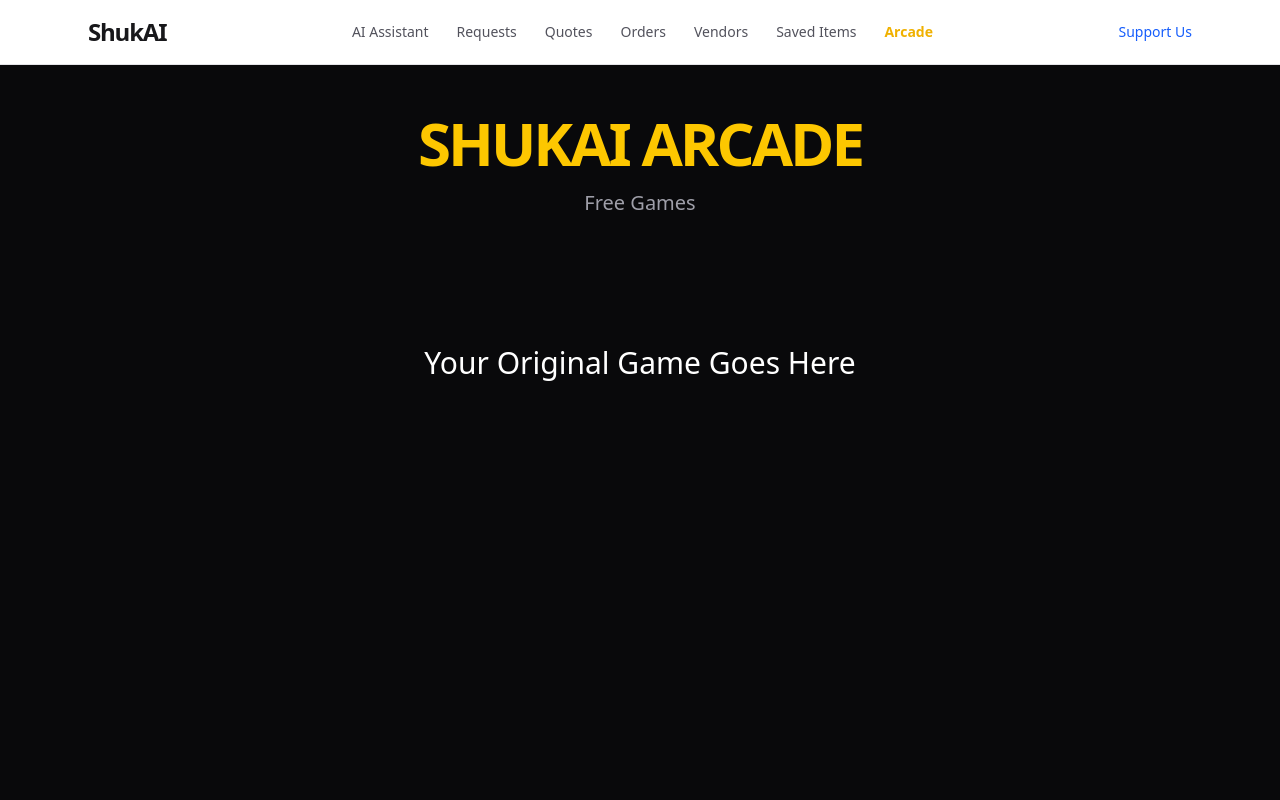
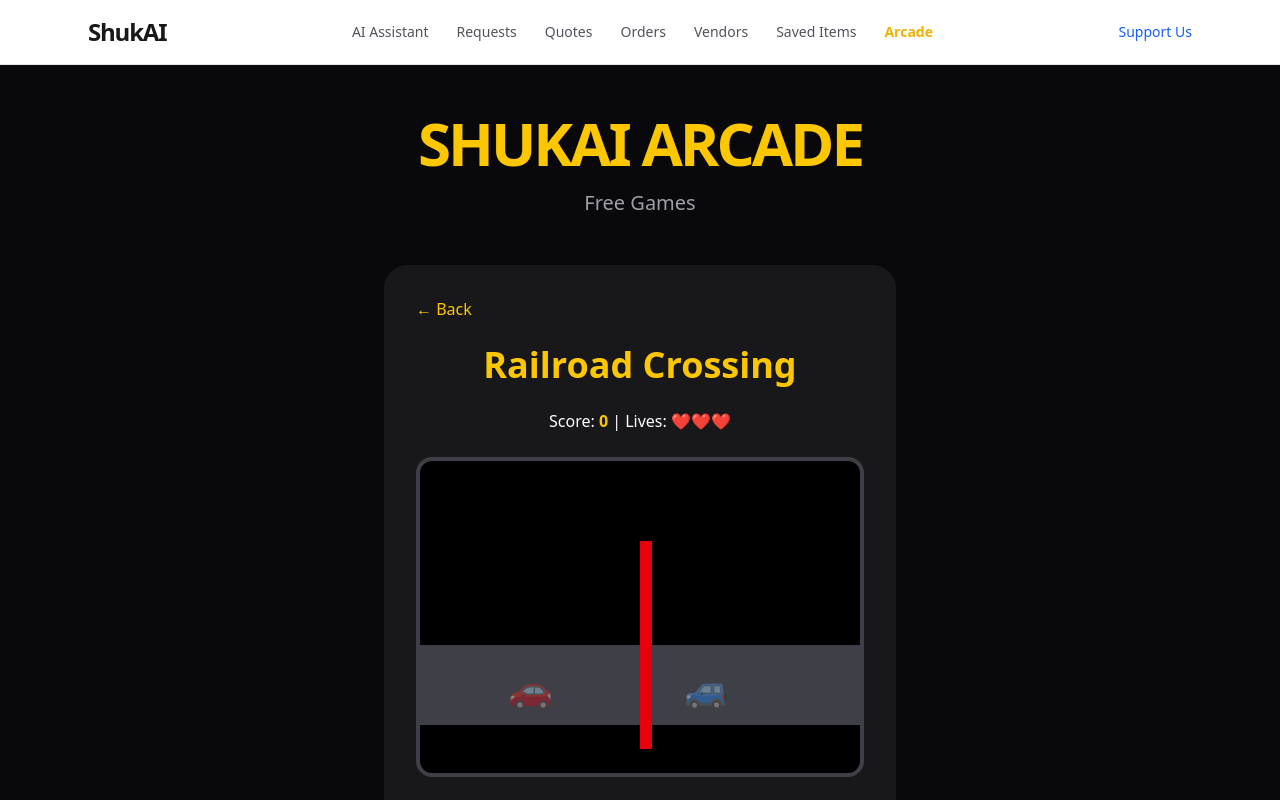
Before and after one commit to Gr33nstonecorp/shuka, a Next.js app: page /arcade in a window 1280 px wide. Both pictures are taken after a click on the element 408 px from the left and 418 px from the top of the page. Shown: the top 800 px of the page. Built offline with nearby package versions, Linux system fonts and the light colour scheme.

Commit message:
Refactor ArcadePage and improve game logic

```diff
--- a/app/arcade/page.tsx
+++ b/app/arcade/page.tsx
@@ -3,7 +3,7 @@
 import { useState, useEffect } from "react";
 
 export default function ArcadePage() {
-  const [currentGame, setCurrentGame] = useState<"menu" | "old" | "railroad" | "duckling">("menu");
+  const [currentGame, setCurrentGame] = useState<"menu" | "railroad" | "duckling">("menu");
 
   return (
     <div className="min-h-screen bg-zinc-950 text-white py-12 px-4">
@@ -15,34 +15,22 @@ export default function ArcadePage() {
 
         {currentGame === "menu" && (
           <div className="grid md:grid-cols-2 gap-8">
-            {/* Your Original Game */}
-            <div onClick={() => setCurrentGame("old")} className="bg-zinc-900 hover:bg-zinc-800 border border-yellow-400/30 rounded-3xl p-10 cursor-pointer transition group">
-              <div className="text-5xl mb-6">🎮</div>
-              <h2 className="text-3xl font-bold mb-3">Your Original Game</h2>
-              <p className="text-zinc-400">Continue playing your existing game</p>
+            <div onClick={() => setCurrentGame("railroad")} className="bg-zinc-900 hover:bg-zinc-800 border border-yellow-400/30 rounded-3xl p-10 cursor-pointer transition group">
+              <div className="text-5xl mb-6">🚦🚂</div>
+              <h2 className="text-3xl font-bold mb-3">Railroad Crossing</h2>
+              <p className="text-zinc-400">Lower the gate before the train arrives!</p>
               <div className="mt-8 text-yellow-400 font-medium group-hover:underline">Play Now →</div>
             </div>
 
-            {/* Railroad Crossing - Revamped */}
-            <div onClick={() => setCurrentGame("railroad")} className="bg-zinc-900 hover:bg-zinc-800 border border-yellow-400/30 rounded-3xl p-10 cursor-pointer transition group">
-              <div className="text-5xl mb-6">🚦🚂</div>
-              <h2 className="text-3xl font-bold mb-3">Railroad Crossing</h2>
-              <p className="text-zinc-400">Lower the gate before the train arrives! (Improved)</p>
-              <div className="mt-8 text-yellow-400 font-medium group-hover:underline">Play Now →</div>
-            </div>
-
-            {/* Duckling Follow Game */}
             <div onClick={() => setCurrentGame("duckling")} className="bg-zinc-900 hover:bg-zinc-800 border border-yellow-400/30 rounded-3xl p-10 cursor-pointer transition group">
-              <div className="text-5xl mb-6">🦆</div>
+              <div className="text-5xl mb-6">🦆🐥</div>
               <h2 className="text-3xl font-bold mb-3">Duckling Follow</h2>
-              <p className="text-zinc-400">Follow Mama Duck! Tap to flap and stay close</p>
+              <p className="text-zinc-400">Jump over obstacles to follow Mama Duck</p>
               <div className="mt-8 text-yellow-400 font-medium group-hover:underline">Play Now →</div>
             </div>
           </div>
         )}
 
-        {/* Game Screens */}
-        {currentGame === "old" && <div className="text-center py-20 text-3xl">Your Original Game Goes Here</div>}
         {currentGame === "railroad" && <RailroadCrossing onBack={() => setCurrentGame("menu")} />}
         {currentGame === "duckling" && <DucklingFollow onBack={() => setCurrentGame("menu")} />}
       </div>
@@ -50,10 +38,11 @@ export default function ArcadePage() {
   );
 }
 
-/* ==================== RAILROAD CROSSING (Improved) ==================== */
+/* ==================== RAILROAD CROSSING ==================== */
 function RailroadCrossing({ onBack }: { onBack: () => void }) {
   const [gateDown, setGateDown] = useState(false);
   const [trainComing, setTrainComing] = useState(false);
+  const [carsPassed, setCarsPassed] = useState(0);
   const [score, setScore] = useState(0);
   const [lives, setLives] = useState(3);
   const [message, setMessage] = useState("");
@@ -63,14 +52,14 @@ function RailroadCrossing({ onBack }: { onBack: () => void }) {
     if (gameOver || lives <= 0) return;
 
     const interval = setInterval(() => {
-      if (Math.random() < 0.5) {
+      if (Math.random() < 0.6) {
         setTrainComing(true);
-        setMessage("🚨 TRAIN COMING! LOWER THE GATE!");
+        setMessage("🚨 TRAIN COMING! LOWER GATE!");
 
         setTimeout(() => {
           if (gateDown) {
-            setScore(s => s + 150);
-            setMessage("✅ Perfect! Safe crossing.");
+            setScore(s => s + 200);
+            setMessage("✅ Safe crossing!");
           } else {
             setLives(l => l - 1);
             setMessage("💥 CRASH! Cars hit by train.");
@@ -80,8 +69,11 @@ function RailroadCrossing({ onBack }: { onBack: () => void }) {
 
           if (lives - 1 <= 0) setGameOver(true);
         }, 2200);
+      } else {
+        setCarsPassed(c => c + 1);
+        setScore(s => s + 10);
       }
-    }, 2800);
+    }, 2500);
 
     return () => clearInterval(interval);
   }, [gateDown, lives, gameOver]);
@@ -91,6 +83,7 @@ function RailroadCrossing({ onBack }: { onBack: () => void }) {
   const reset = () => {
     setGateDown(false);
     setTrainComing(false);
+    setCarsPassed(0);
     setScore(0);
     setLives(3);
     setMessage("");
@@ -109,29 +102,34 @@ function RailroadCrossing({ onBack }: { onBack: () => void }) {
   }
 
   return (
-    <div className="bg-zinc-900 rounded-3xl p-10 max-w-lg mx-auto">
+    <div className="bg-zinc-900 rounded-3xl p-8 max-w-lg mx-auto">
       <button onClick={onBack} className="mb-6 text-yellow-400 hover:underline">← Back</button>
-      <h2 className="text-4xl font-black text-yellow-400 text-center mb-8">Railroad Crossing</h2>
+      <h2 className="text-4xl font-black text-yellow-400 text-center mb-6">Railroad Crossing</h2>
 
-      <div className="text-center mb-8">
-        <p className="text-3xl">Score: <span className="text-yellow-400">{score}</span></p>
-        <p className="text-2xl mt-2">Lives: {"❤️".repeat(lives)}</p>
+      <div className="text-center mb-6">
+        <p>Score: <span className="text-yellow-400 font-bold">{score}</span> | Lives: {"❤️".repeat(lives)}</p>
       </div>
 
-      <div className="bg-black h-72 rounded-2xl relative flex items-center justify-center border-4 border-zinc-700 mb-10 overflow-hidden">
-        <div className={`text-8xl transition-transform duration-500 ${gateDown ? 'rotate-[-45deg]' : ''}`}>
-          {gateDown ? "🚧" : "🛤️"}
-        </div>
-        {trainComing && <div className="absolute text-8xl animate-bounce">🚂</div>}
+      {/* Visual Crossing */}
+      <div className="bg-black h-80 rounded-2xl relative overflow-hidden border-4 border-zinc-700 mb-8">
+        {/* Road */}
+        <div className="absolute bottom-12 w-full h-20 bg-zinc-700" />
+        {/* Cars */}
+        <div className={`absolute bottom-16 text-4xl transition-all duration-700 ${trainComing ? 'opacity-30' : ''}`} style={{ left: '20%' }}>🚗</div>
+        <div className={`absolute bottom-16 text-4xl transition-all duration-700 ${trainComing ? 'opacity-30' : ''}`} style={{ left: '60%' }}>🚙</div>
+
+        {/* Gate */}
+        <div className={`absolute left-1/2 top-20 w-3 h-52 bg-red-600 transition-all duration-700 origin-top ${gateDown ? 'rotate-[-45deg]' : ''}`} />
+
+        {/* Train */}
+        {trainComing && <div className="absolute top-28 text-7xl animate-[train_2s_linear_forwards] left-[-100px]">🚂</div>}
       </div>
 
-      <div className="text-center text-xl min-h-[70px] mb-8 font-medium">
-        {message || "Watch for trains..."}
-      </div>
+      <div className="text-center text-xl mb-8 min-h-[60px]">{message || "Wait for train..."}</div>
 
       <button
         onClick={toggleGate}
-        className={`w-full py-8 text-2xl font-bold rounded-3xl mb-6 transition-all ${gateDown ? 'bg-red-600' : 'bg-yellow-400 text-black'}`}
+        className={`w-full py-8 text-2xl font-bold rounded-3xl mb-6 ${gateDown ? 'bg-red-600' : 'bg-yellow-400 text-black'}`}
       >
         {gateDown ? "RAISE GATE ↑" : "LOWER GATE ↓"}
       </button>
@@ -141,39 +139,53 @@ function RailroadCrossing({ onBack }: { onBack: () => void }) {
   );
 }
 
-/* ==================== DUCKLING FOLLOW GAME ==================== */
+/* ==================== DUCKLING FOLLOW ==================== */
 function DucklingFollow({ onBack }: { onBack: () => void }) {
-  const [position, setPosition] = useState(50); // 0 = too far, 100 = perfect
+  const [ducklingPos, setDucklingPos] = useState(40);
   const [score, setScore] = useState(0);
+  const [speed, setSpeed] = useState(1);
   const [gameOver, setGameOver] = useState(false);
-  const [flapping, setFlapping] = useState(false);
+  const [obstacles, setObstacles] = useState<number[]>([]);
 
   useEffect(() => {
     if (gameOver) return;
 
-    const interval = setInterval(() => {
-      setPosition(p => Math.max(0, p - 3)); // Mama duck moves forward
+    const gameLoop = setInterval(() => {
+      setDucklingPos(p => Math.max(10, p - 0.8));
 
-      if (position < 20) {
+      // Spawn obstacles
+      if (Math.random() < 0.15) {
+        setObstacles(prev => [...prev, 100]);
+      }
+
+      // Move obstacles
+      setObstacles(prev => prev.map(pos => pos - speed).filter(pos => pos > -10));
+
+      // Collision
+      const collision = obstacles.some(pos => pos < 55 && pos > 25 && ducklingPos < 60);
+      if (collision) {
         setGameOver(true);
-      } else {
-        setScore(s => s + 1);
       }
-    }, 150);
 
-    return () => clearInterval(interval);
-  }, [position, gameOver]);
+      setScore(s => s + 1);
 
-  const flap = () => {
+      // Increase difficulty
+      if (score % 80 === 0 && speed < 4) setSpeed(s => s + 0.3);
+    }, 60);
+
+    return () => clearInterval(gameLoop);
+  }, [ducklingPos, obstacles, score, speed, gameOver]);
+
+  const jump = () => {
     if (gameOver) return;
-    setFlapping(true);
-    setPosition(p => Math.min(100, p + 18));
-    setTimeout(() => setFlapping(false), 200);
+    setDucklingPos(p => Math.min(85, p + 35));
   };
 
   const reset = () => {
-    setPosition(50);
+    setDucklingPos(40);
     setScore(0);
+    setSpeed(1);
+    setObstacles([]);
     setGameOver(false);
   };
 
@@ -181,7 +193,7 @@ function DucklingFollow({ onBack }: { onBack: () => void }) {
     return (
       <div className="bg-zinc-900 rounded-3xl p-12 text-center max-w-md mx-auto">
         <h2 className="text-5xl font-black text-yellow-400 mb-6">Game Over</h2>
-        <p className="text-3xl mb-8">Final Score: {score}</p>
+        <p className="text-3xl mb-8">Score: {score}</p>
         <button onClick={reset} className="bg-yellow-400 text-black px-12 py-5 rounded-2xl text-xl mb-6">Play Again</button>
         <button onClick={onBack} className="text-zinc-400 block">← Back to Arcade</button>
       </div>
@@ -189,28 +201,33 @@ function DucklingFollow({ onBack }: { onBack: () => void }) {
   }
 
   return (
-    <div className="bg-zinc-900 rounded-3xl p-10 max-w-md mx-auto text-center">
+    <div className="bg-zinc-900 rounded-3xl p-8 max-w-md mx-auto">
       <button onClick={onBack} className="mb-6 text-yellow-400 hover:underline">← Back</button>
-      <h2 className="text-4xl font-black text-yellow-400 mb-8">Duckling Follow</h2>
+      <h2 className="text-4xl font-black text-yellow-400 text-center mb-6">Duckling Follow</h2>
 
-      <p className="text-2xl mb-4">Score: {score}</p>
+      <p className="text-center text-2xl mb-6">Score: {score}</p>
 
-      <div className="bg-black h-80 rounded-3xl relative overflow-hidden border-4 border-yellow-400/30 mb-8">
-        <div className="absolute top-1/3 left-8 text-6xl transition-all duration-200" style={{ left: `${position}%` }}>
-          🦆
-        </div>
-        <div className="absolute top-1/3 left-1/2 text-7xl">🦆</div>
-        <div className="absolute bottom-10 w-full h-2 bg-yellow-400/30" />
+      <div className="bg-gradient-to-b from-sky-900 to-emerald-900 h-96 rounded-3xl relative overflow-hidden border-4 border-yellow-400/30">
+        {/* Mama Duck */}
+        <div className="absolute top-1/3 left-8 text-6xl transition-all">🦆</div>
+
+        {/* Duckling */}
+        <div className="absolute text-5xl transition-all duration-200" style={{ left: `${ducklingPos}%`, top: '45%' }}>🐥</div>
+
+        {/* Obstacles */}
+        {obstacles.map((pos, i) => (
+          <div key={i} className="absolute text-4xl" style={{ left: `${pos}%`, top: '65%' }}>🌳</div>
+        ))}
       </div>
 
       <button
-        onClick={flap}
-        className="w-full py-8 bg-yellow-400 text-black text-2xl font-bold rounded-3xl active:scale-95 transition"
+        onClick={jump}
+        className="w-full mt-8 py-8 bg-yellow-400 text-black text-2xl font-bold rounded-3xl active:scale-95"
       >
-        TAP TO FLAP WINGS 🪶
+        TAP TO FLAP / JUMP 🪶
       </button>
 
-      <p className="text-zinc-400 mt-6">Stay close to Mama Duck!</p>
+      <p className="text-center text-zinc-400 mt-6">Stay close to Mama Duck and jump over logs!</p>
     </div>
   );
 }
```
